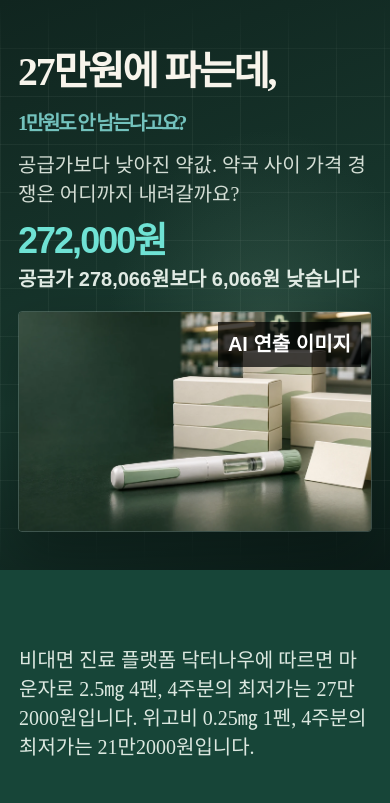
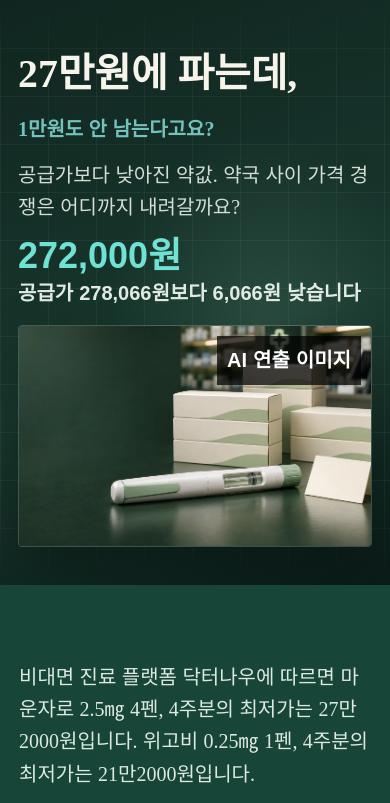
Before and after one commit to asiae-visual-news/weight-loss-injection-price-visual-2026, a plain HTML site: page index.html in a window 390 px wide. Shown: the top 803 px of the page. Drawn offline with Linux system fonts and the light colour scheme; a web font is replaced by a local one.

Commit message:
Improve mobile typography spacing and readability

```diff
--- a/index.html
+++ b/index.html
@@ -70,7 +70,7 @@
 .pharmacy-photo{position:absolute;inset:0;width:100%;height:100%;object-fit:cover;object-position:center}
 .ai-credit{position:absolute;z-index:2;top:12px;right:12px;padding:9px 12px;background:rgba(0,0,0,.72);color:#fff;font:700 20px/1.25 var(--sans);letter-spacing:0}
 @media(max-width:760px){
-body *{font-size:20px!important;line-height:1.45!important}
+body *{font-size:20px!important;line-height:1.62!important;letter-spacing:0!important;word-spacing:.02em!important}
 .hero{min-height:0;padding:50px 18px 38px;display:block}
 .hero-inner{width:100%;display:flex;flex-direction:column;align-items:stretch;gap:18px}
 .hero h1{font-size:clamp(38px,10.2vw,46px)!important;line-height:1.12!important;letter-spacing:-.055em}
@@ -110,6 +110,13 @@ body *{font-size:20px!important;line-height:1.45!important}
 .ending-copy>p:first-child,.final-quote p,.final-quote cite,.last-line{font-size:20px!important;line-height:1.45!important}
 .final-quote{padding:20px 18px}
 footer,footer *{font-size:20px!important;line-height:1.4!important}
+/* Mobile readability: restore open Korean tracking and comfortable paragraph rhythm. */
+body{line-height:1.65}
+.hero h1,.price-section h2,.section h2,.margin-copy h2{line-height:1.22!important;letter-spacing:0!important;word-spacing:0!important}
+.hero-price strong,.drug-price,.trend-now strong,.profit-stamp strong{letter-spacing:0!important;word-spacing:0!important}
+.hero-copy,.price-intro,.market-context,.source,.timeline-copy p,.narration p,.trend-old,.trend-now,.control-hint,.purchase-explanation,.purchase-footnote,.quote,.mechanism-note,.margin-copy p,.final-quote p,.ending-copy>p:first-child,footer{line-height:1.62!important;letter-spacing:0!important;word-spacing:.02em!important}
+.narration p+p{margin-top:28px}
+.trend-list{gap:30px}
 }
 
 </style>
```
